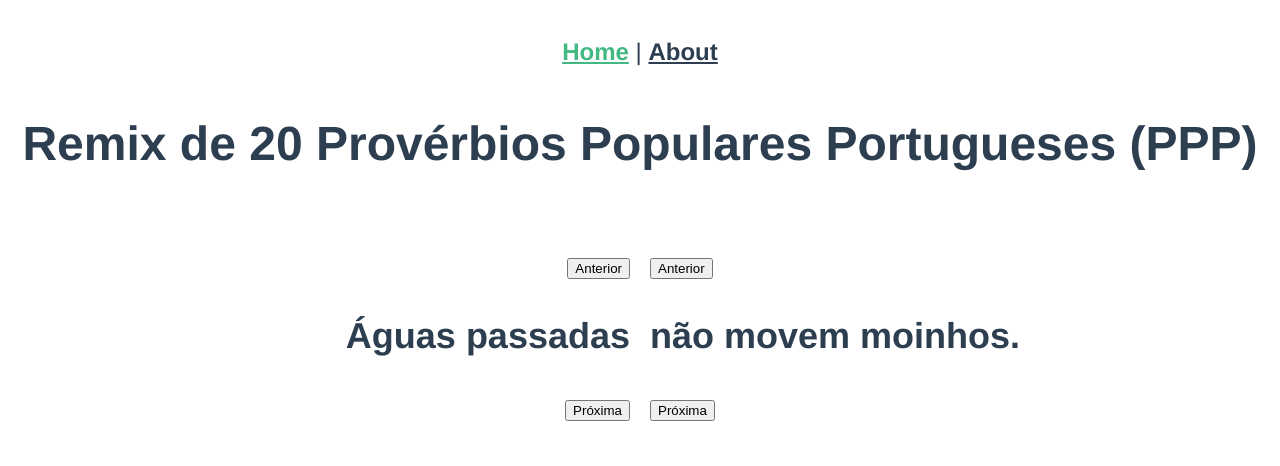
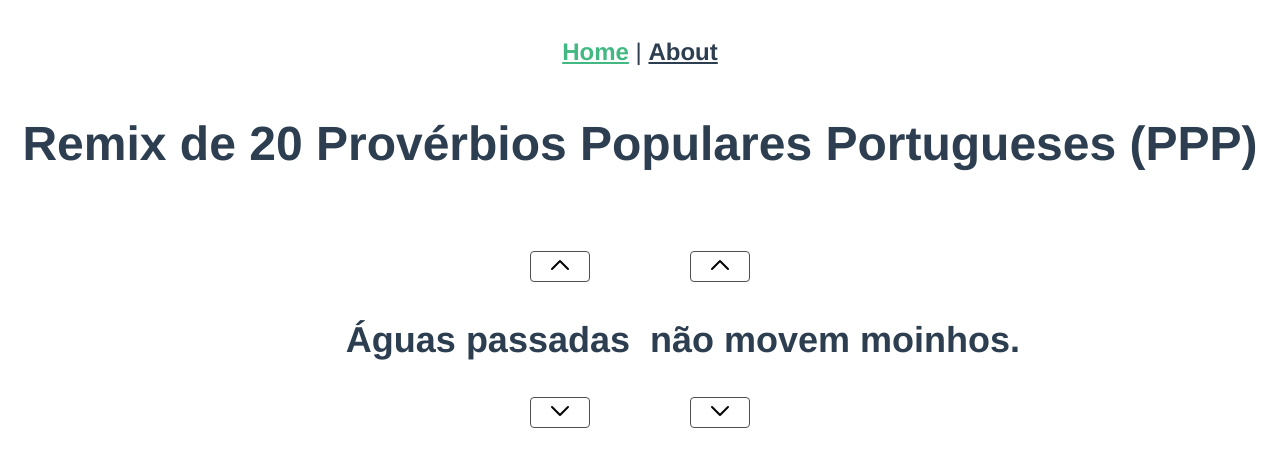
Before and after one commit to johnfisherman/Cada-Macaco, a Vue app: page / in a window 1280 px wide. Shown: the top 466 px of the page. Built offline with nearby package versions, Linux system fonts and the light colour scheme.

Commit message:
Better looking buttons are now icon powered.

```diff
--- a/src/App.vue
+++ b/src/App.vue
@@ -28,4 +28,20 @@ nav a {
 nav a.router-link-exact-active {
   color: #42b983;
 }
+button {
+  background: none;
+  border: none;
+  border: 1px solid #4e4e4e;
+  width: 60px;
+  margin: 0px 40px;
+  border-radius: 4px;
+}
+button:hover {
+  transform: scale(1.1);
+  cursor: pointer;
+  transition: all ease-in-out 0.1s;
+}
+button:active {
+  background-color: #dedede;
+}
 </style>
--- a/src/components/RemixerProverbios.vue
+++ b/src/components/RemixerProverbios.vue
@@ -12,7 +12,21 @@
           }
         "
       >
-        Anterior
+        <svg
+          fill="none"
+          height="24"
+          viewBox="0 0 24 24"
+          width="24"
+          xmlns="http://www.w3.org/2000/svg"
+        >
+          <path
+            d="m4 16 8-8 8 8"
+            stroke="#000"
+            stroke-linecap="round"
+            stroke-linejoin="round"
+            stroke-width="2"
+          />
+        </svg>
       </button>
       <h3>{{ primeirasPartes[index1] }}</h3>
       <button
@@ -23,7 +37,21 @@
           }
         "
       >
-        Próxima
+        <svg
+          fill="none"
+          height="24"
+          viewBox="0 0 24 24"
+          width="24"
+          xmlns="http://www.w3.org/2000/svg"
+        >
+          <path
+            d="m4 8 8 8 8-8"
+            stroke="#000"
+            stroke-linecap="round"
+            stroke-linejoin="round"
+            stroke-width="2"
+          />
+        </svg>
       </button>
     </div>
     <div id="segundas-partes" class="partes-de-proverbio">
@@ -35,7 +63,21 @@
           }
         "
       >
-        Anterior
+        <svg
+          fill="none"
+          height="24"
+          viewBox="0 0 24 24"
+          width="24"
+          xmlns="http://www.w3.org/2000/svg"
+        >
+          <path
+            d="m4 16 8-8 8 8"
+            stroke="#000"
+            stroke-linecap="round"
+            stroke-linejoin="round"
+            stroke-width="2"
+          />
+        </svg>
       </button>
       <h3>{{ segundasPartes[index2] }}</h3>
       <button
@@ -46,7 +88,21 @@
           }
         "
       >
-        Próxima
+        <svg
+          fill="none"
+          height="24"
+          viewBox="0 0 24 24"
+          width="24"
+          xmlns="http://www.w3.org/2000/svg"
+        >
+          <path
+            d="m4 8 8 8 8-8"
+            stroke="#000"
+            stroke-linecap="round"
+            stroke-linejoin="round"
+            stroke-width="2"
+          />
+        </svg>
       </button>
     </div>
   </div>
```
